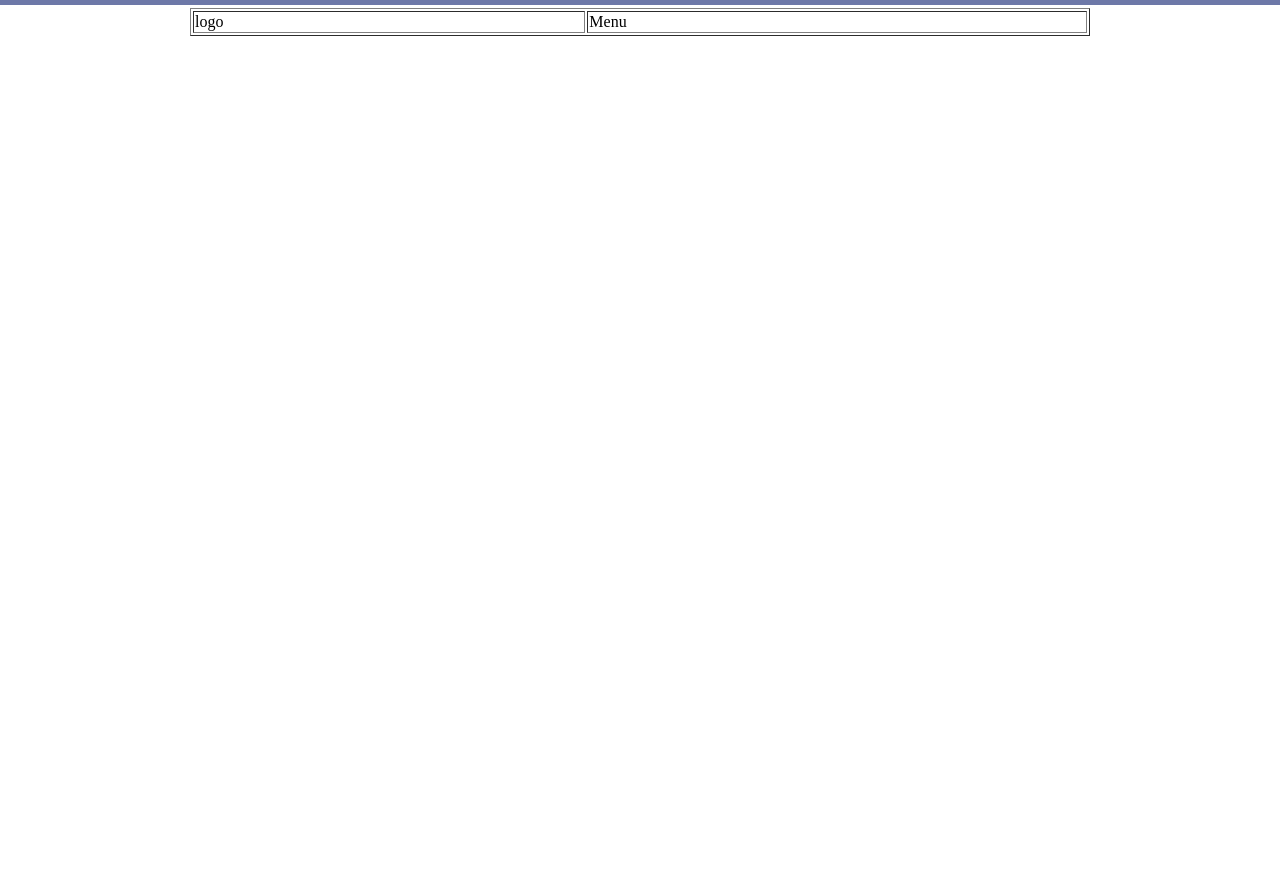
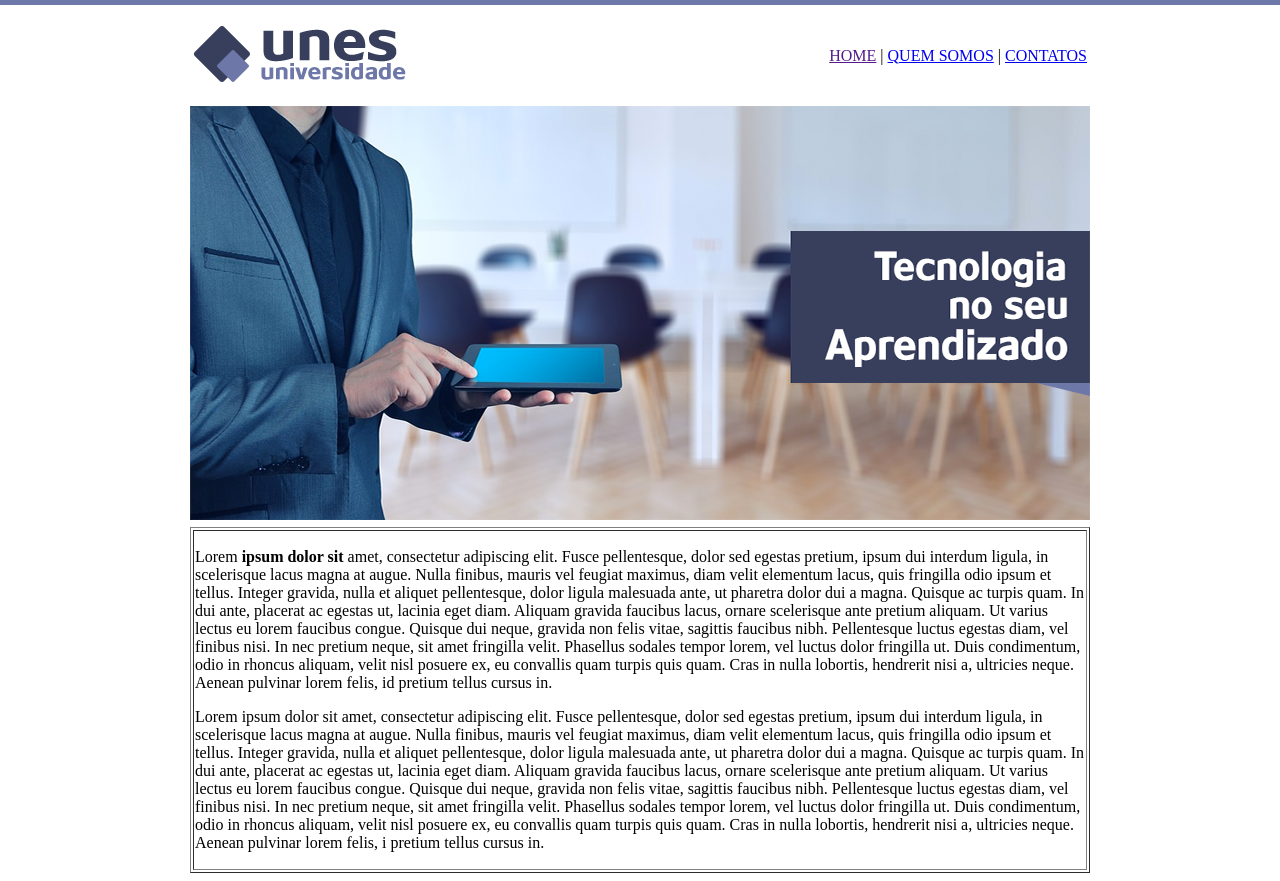
Before and after one commit to Lmppereira/Unis-projeto1, a plain HTML site: page index.html in a window 1280 px wide. Before the commit the page ends 800 px from the top, so only its background shows below. Drawn offline with Linux system fonts and the light colour scheme.

Commit message:
conclusao,pagina1. uso de tabelas para construir layout, fins didatico.

```diff
--- a/index.html
+++ b/index.html
@@ -1,34 +1,73 @@
 <!DOCTYPE html>
 <html lang="en">
+
 <head>
     <meta charset="UTF-8">
     <meta name="viewport" content="width=device-width, initial-scale=1.0">
     <meta http-equiv="X-UA-Compatible" content="ie=edge">
     <title>Unis Pagina Principal</title>
 </head>
+
 <body background="imagem/fundo2.png">
 
-    <table border="1" width="900px" align="center">
+    <table border="0" width="900px" align="center">
         <tr>
-            <td>
-                logo
+            <td height="89px">
+                <img src="imagem/logo.png">
             </td>
-            <td>
-                Menu
+            <td align="right">
+                <a href="">HOME</a> |
+                <a href="quem-somos.html">QUEM SOMOS</a> |
+                <a href="contatos.html">CONTATOS</a>
             </td>
         </tr>
     </table>
 
-    <table>
+    <table border="0" align="center">
         <tr>
-            <td>
+            <td colspan="2">
+                <img src="imagem/capa.png">
+            </td>
+        </tr>
+    </table>
+
+    <table border="1" width="900px" align="center">
+        <tr>
+            <td colspan="2">
+
+                <p>Lorem <strong>ipsum dolor sit</strong> amet, consectetur adipiscing elit. Fusce pellentesque, dolor sed egestas
+                    pretium, ipsum dui interdum ligula, in scelerisque lacus magna at augue. Nulla finibus, mauris vel
+                    feugiat maximus, diam velit elementum lacus, quis fringilla odio ipsum et tellus. Integer gravida,
+                    nulla et aliquet pellentesque, dolor ligula malesuada ante, ut pharetra dolor dui a magna. Quisque
+                    ac turpis quam. In dui ante, placerat ac egestas ut, lacinia eget diam. Aliquam gravida faucibus
+                    lacus, ornare scelerisque ante pretium aliquam. Ut varius lectus eu lorem faucibus congue. Quisque
+                    dui neque, gravida non felis vitae, sagittis faucibus nibh. Pellentesque luctus egestas diam, vel
+                    finibus nisi. In nec pretium neque, sit amet fringilla velit. Phasellus sodales tempor lorem, vel
+                    luctus dolor fringilla ut. Duis condimentum, odio in rhoncus aliquam, velit nisl posuere ex, eu
+                    convallis quam turpis quis quam. Cras in nulla lobortis, hendrerit nisi a, ultricies neque. Aenean
+                    pulvinar lorem felis, id pretium tellus cursus in.</p>
+
+                <p>
+                    Lorem ipsum dolor sit amet, consectetur adipiscing elit. Fusce pellentesque, dolor sed egestas
+                    pretium, ipsum dui interdum ligula, in scelerisque lacus magna at augue. Nulla finibus, mauris vel
+                    feugiat maximus, diam velit elementum lacus, quis fringilla odio ipsum et tellus. Integer gravida,
+                    nulla et aliquet pellentesque, dolor ligula malesuada ante, ut pharetra dolor dui a magna. Quisque
+                    ac turpis quam. In dui ante, placerat ac egestas ut, lacinia eget diam. Aliquam gravida faucibus
+                    lacus, ornare scelerisque ante pretium aliquam. Ut varius lectus eu lorem faucibus congue. Quisque
+                    dui neque, gravida non felis vitae, sagittis faucibus nibh. Pellentesque luctus egestas diam, vel
+                    finibus nisi. In nec pretium neque, sit amet fringilla velit. Phasellus sodales tempor lorem, vel
+                    luctus dolor fringilla ut. Duis condimentum, odio in rhoncus aliquam, velit nisl posuere ex, eu
+                    convallis quam turpis quis quam. Cras in nulla lobortis, hendrerit nisi a, ultricies neque. Aenean
+                    pulvinar lorem felis, i
+                    pretium tellus cursus in.
+                </p>
+
 
             </td>
         </tr>
     </table>
 
 
+</body>
 
-
-</body>
 </html>
```
